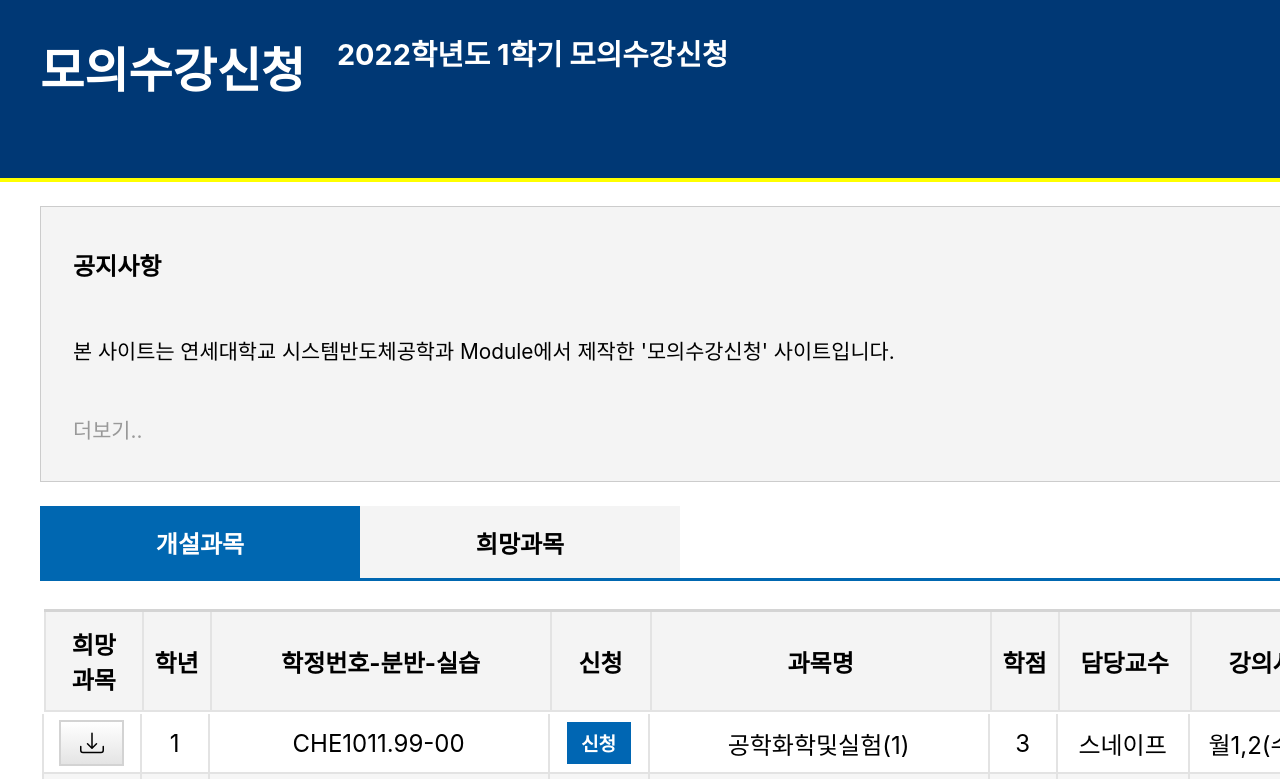
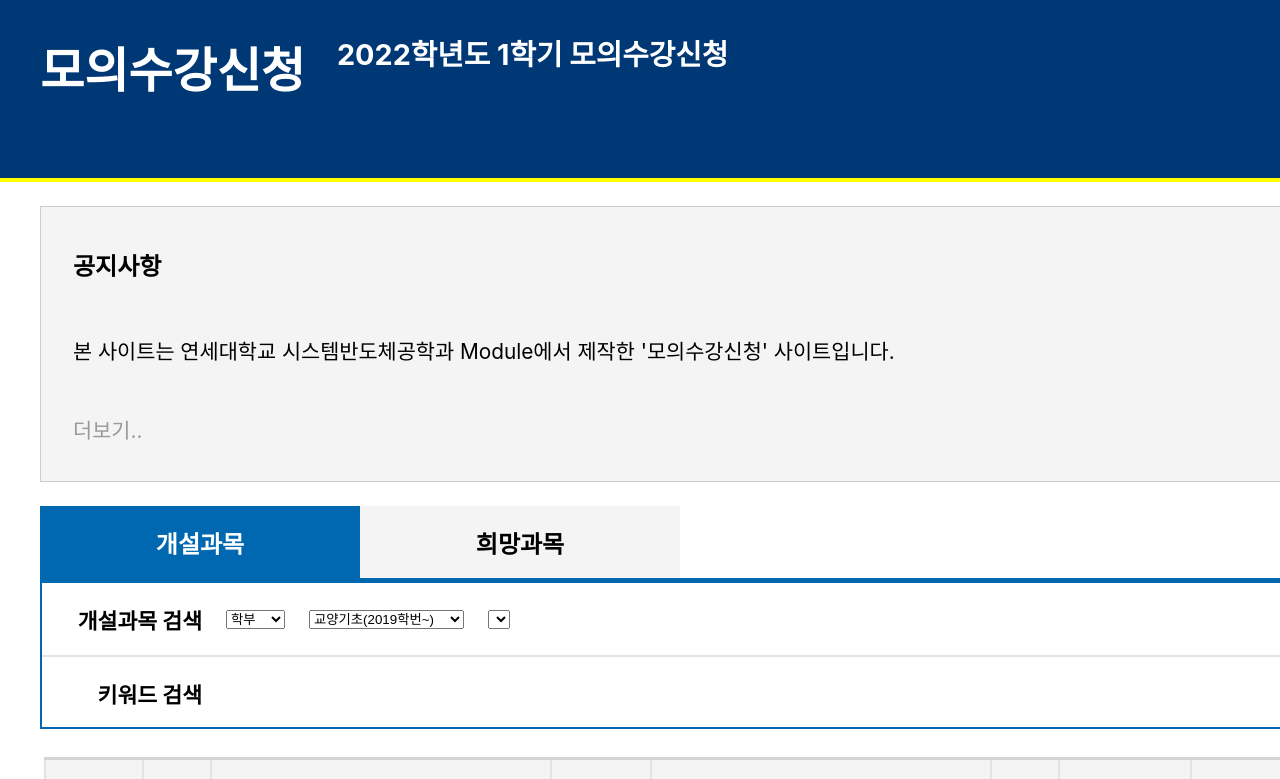
Before and after one commit to Jiwhan-Kim/Module_Imit, a React (Create React App) app: page /main in a window 1280 px wide. Shown: the top 779 px of the page. Built offline with nearby package versions, Linux system fonts and the light colour scheme; the HTML template or start-up script is replaced by a standard one.

Commit message:
220123 added selection

```diff
--- a/src/components/molecules/OpenedLect/index.jsx
+++ b/src/components/molecules/OpenedLect/index.jsx
@@ -47,7 +47,7 @@ function OpenedLect({ lecture, selectLect, enrollLect, StartTime }) {
             }}
           />
         </Td>
-        <Td style={{ width: "4rem" }}>1</Td>
+        <Td style={{ width: "4rem" }}>{num.charAt(3)}</Td>
         <Td style={{ width: "21rem" }}>{num}</Td>
         <Td style={{ width: "6rem" }}>
           <EnrollBtn
--- a/src/components/views/MainView/index.jsx
+++ b/src/components/views/MainView/index.jsx
@@ -191,7 +191,6 @@ const data = [
     0,
     0,
   ],
-
   [
     17,
     "YCB1101.99-00",
@@ -239,6 +238,63 @@ function MainView({ StartTime }) {
       selectLect(i, 0);
     }
   }
+  function cateChan0(temp) {
+    var a = ["전체", "채플", "기독교의이해", "글쓰기", "(~2019학번)대학영어"];
+    var b = [
+      "전체",
+      "문학과예술",
+      "인간과역사",
+      "언어와표현",
+      "가치와윤리",
+      "국가와사회",
+      "지역과세계",
+      "논리와수리",
+      "자연과우주",
+      "생명과환경",
+      "정보와기술",
+      "체육과건강",
+    ];
+    var c = ["전체", "자율선택"];
+    var d = ["전체", "공과대학공통", "시스템반도체공학과"];
+    var e = [
+      "전체",
+      "교양기초-채플",
+      "교양기초-기독교의이해",
+      "교양기초-글쓰기",
+      "대학교양-문학과예술",
+      "대학교양-인간과역사",
+      "대학교양-언어와표현",
+      "대학교양-가치와윤리",
+      "대학교양-국가와사회",
+      "대학교양-지역과세계",
+      "대학교양-논리와수리",
+      "대학교양-자연과우주",
+      "대학교양-생명과환경",
+      "대학교양-정보와기술",
+      "대학교양-체육과건강",
+      "RC교육-YONSEI RC 101",
+    ];
+    var target = document.getElementById("selected");
+    var selection;
+    if (temp === "a") {
+      selection = a;
+    } else if (temp === "b") {
+      selection = b;
+    } else if (temp === "c") {
+      selection = c;
+    } else if (temp === "d") {
+      selection = d;
+    } else if (temp === "e") {
+      selection = e;
+    }
+    target.options.length = 0;
+    for (var x in selection) {
+      var opt = document.createElement("option");
+      opt.value = selection[x];
+      opt.innerHTML = selection[x];
+      target.appendChild(opt);
+    }
+  }
   return (
     <OutLineBox>
       <Header Init={Init} />
@@ -258,6 +314,28 @@ function MainView({ StartTime }) {
             희망과목
           </SelectButton>
         </SelectBox>
+        <OptionBox>
+          <OptionSmallBox>
+            <Title>개설과목 검색</Title>
+            <SelectItem>
+              <option>학부</option>
+              <option>대학원</option>
+            </SelectItem>
+            <SelectItem>
+              <option value="a">교양기초(2019학번~)</option>
+              <option value="b">대학교양(2019학번~)</option>
+              <option value="c">자율선택(2019학번~)</option>
+              <option value="d">공과대학</option>
+              <option value="e">국제캠퍼스(2019학번~)</option>
+            </SelectItem>
+            <SelectItem id="selected">
+              <option></option>
+            </SelectItem>
+          </OptionSmallBox>
+          <OptionSmallBox style={{ borderTop: "0.15rem solid #e3e3e3" }}>
+            <Title>키워드 검색</Title>
+          </OptionSmallBox>
+        </OptionBox>
         {windows[0] === 0 && (
           <OpenedLect
             lecture={lecture}
@@ -298,6 +376,30 @@ const SelectBox = styled.div`
   display: flex;
   width: 128rem;
 `;
+const OptionBox = styled.div`
+  border: 0.15rem solid #0067b1;
+  width: 128rem;
+  height: 9rem;
+  display: flex;
+  flex-direction: column;
+`;
+const OptionSmallBox = styled.div`
+  display: flex;
+  align-items: center;
+  height: 50%;
+  font-size: 1.3rem;
+`;
+const Title = styled.p`
+  font-size: 1.35rem;
+  font-weight: 700;
+  width: 10rem;
+  display: flex;
+  justify-content: flex-end;
+  margin-right: 1.5rem;
+`;
+const SelectItem = styled.select`
+  margin-right: 1.5rem;
+`;
 const SelectButton = styled.div`
   height: 4.5rem;
   width: 20rem;
```
